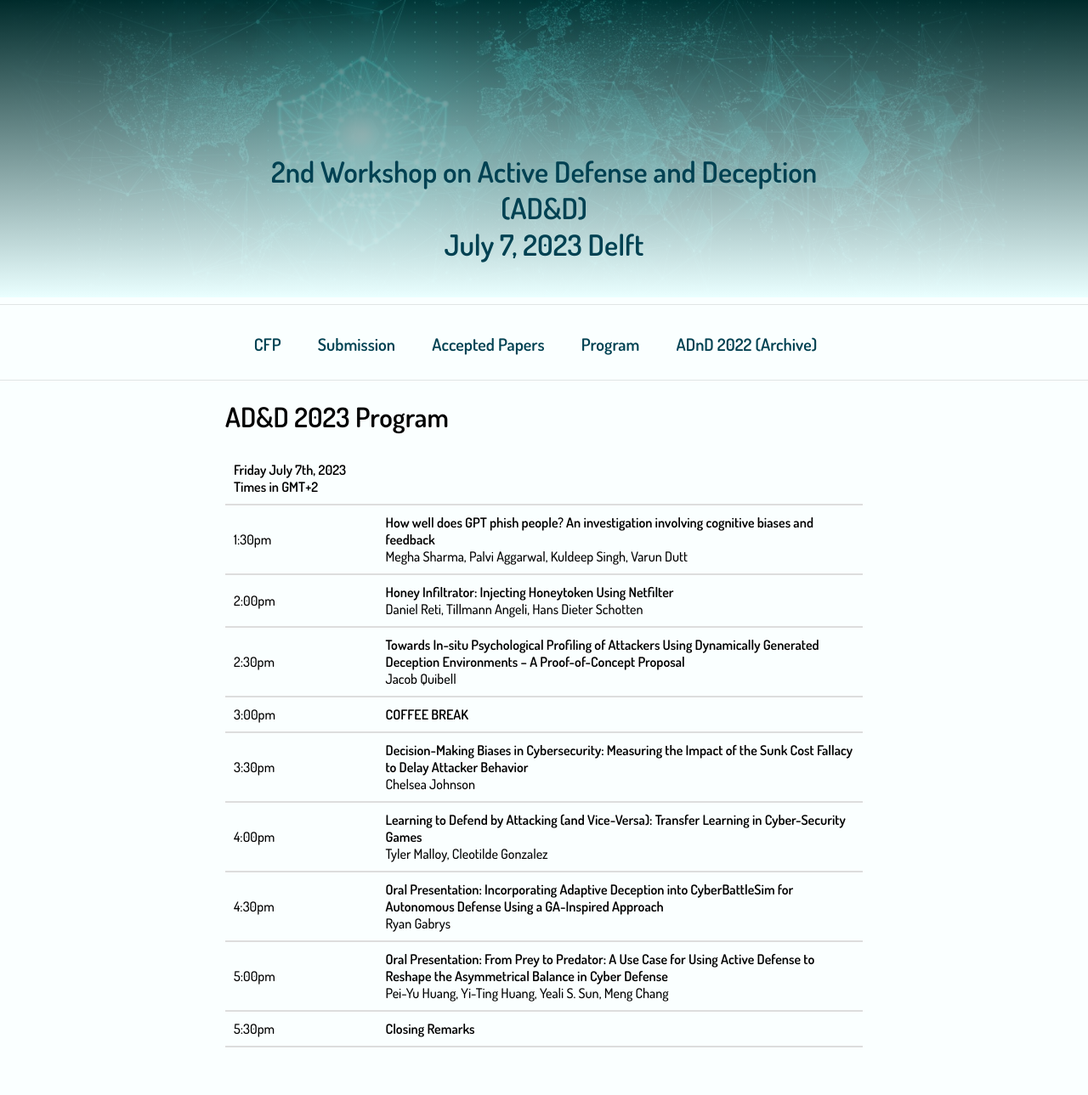
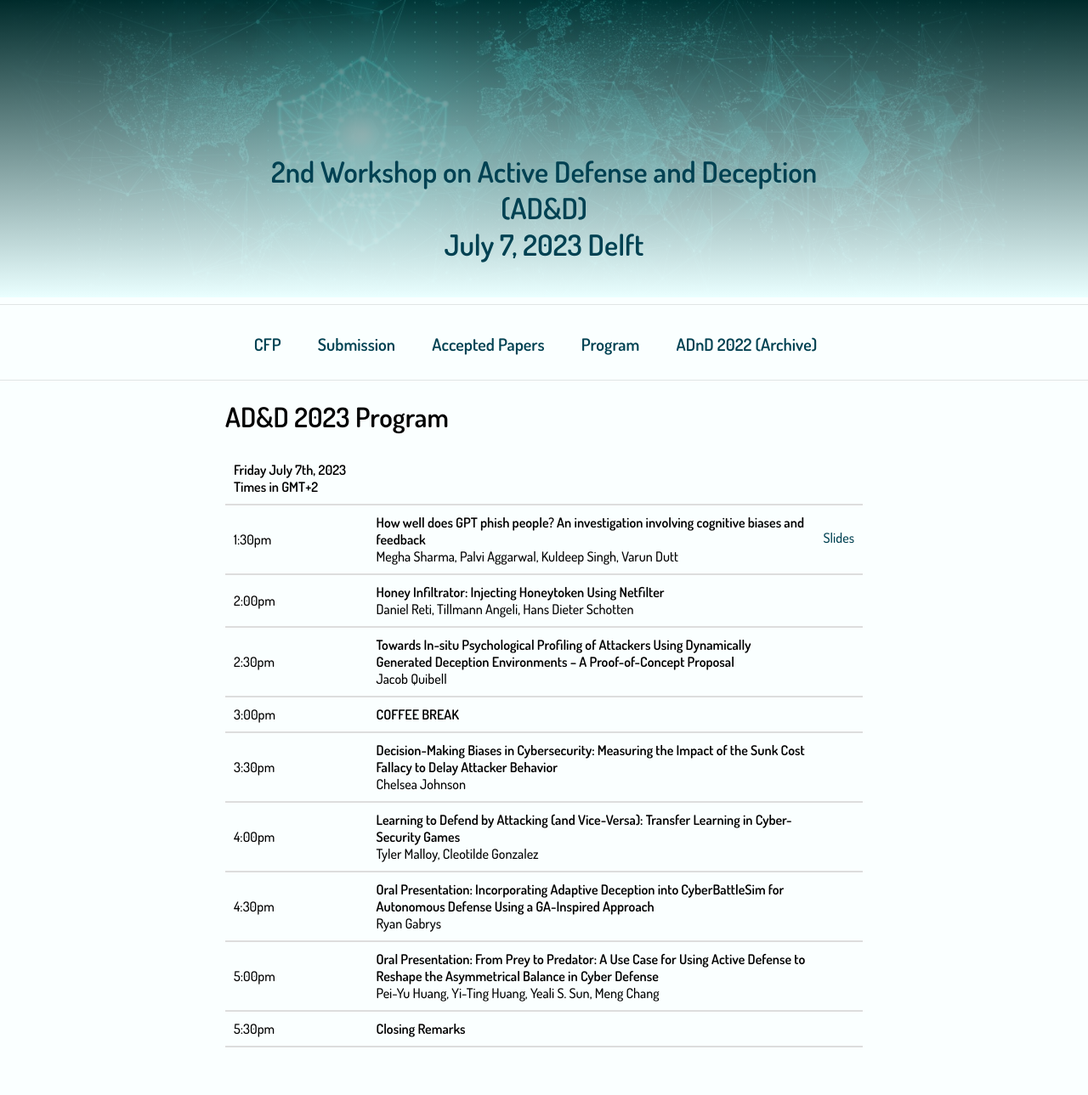
Before and after one commit to BillyPragSec/billypragsec.github.io, a Jekyll site: the page built from program_2023.md, in a window 1280 px wide. Shown: the whole page at 85% size. Built offline with Jekyll 4.4.1, drawn with Linux system fonts in a browser that asks for light colours.

Commit message:
Update program_2023.md with slides pdf link

```diff
--- a/program_2023.md
+++ b/program_2023.md
@@ -9,7 +9,7 @@ permalink: /program_2023/
 
 | Friday July 7th, 2023 Times in GMT+2  ||
 | ---- | ---- |
-|1:30pm| **How well does GPT phish people? An investigation involving cognitive biases and feedback** <br>Megha Sharma, Palvi Aggarwal, Kuldeep Singh, Varun Dutt |
+|1:30pm| **How well does GPT phish people? An investigation involving cognitive biases and feedback** <br>Megha Sharma, Palvi Aggarwal, Kuldeep Singh, Varun Dutt | [Slides](Megha_Sherma_ADND_Presentation.pdf)
 |2:00pm| **Honey Infiltrator: Injecting Honeytoken Using Netfilter** <br> Daniel Reti, Tillmann Angeli, Hans Dieter Schotten |
 |2:30pm| **Towards In-situ Psychological Profiling of Attackers Using Dynamically Generated Deception Environments – A Proof-of-Concept Proposal** <br>Jacob Quibell |
 |3:00pm| **COFFEE BREAK** |
```
